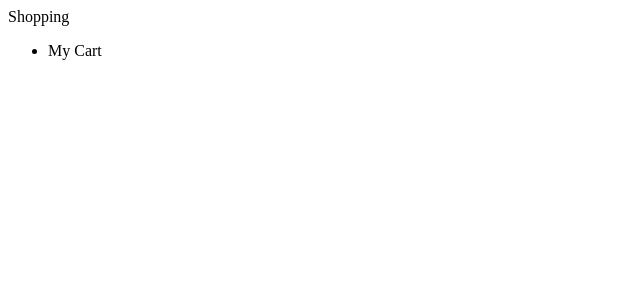
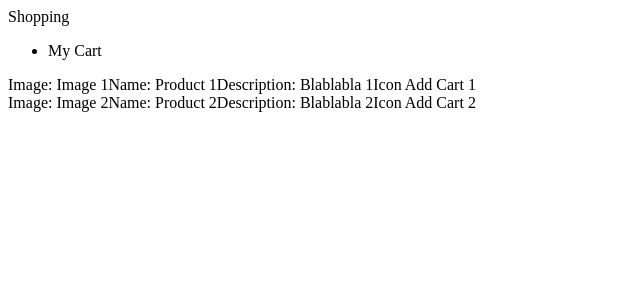
Before and after one commit to yoelmacia/shopping-cart, a React (Create React App) app: page / in a window 1280 px wide. Shown: the top 300 px of the page, without its empty margins (0-640 px from the left). Built offline with nearby package versions, Linux system fonts and the light colour scheme; the HTML template or start-up script is replaced by a standard one.

Commit message:
Add products mookup

```diff
--- a/src/App.js
+++ b/src/App.js
@@ -11,6 +11,18 @@ function App() {
           </ul>
         </div>
       </nav>
+      <div>
+        <span>Image: Image 1</span>
+        <span>Name: Product 1</span>
+        <span>Description: Blablabla 1</span>
+        <span>Icon Add Cart 1 </span>
+      </div>
+      <div>
+        <span>Image: Image 2</span>
+        <span>Name: Product 2</span>
+        <span>Description: Blablabla 2</span>
+        <span>Icon Add Cart 2 </span>
+      </div>
     </div>
   );
 }
```
